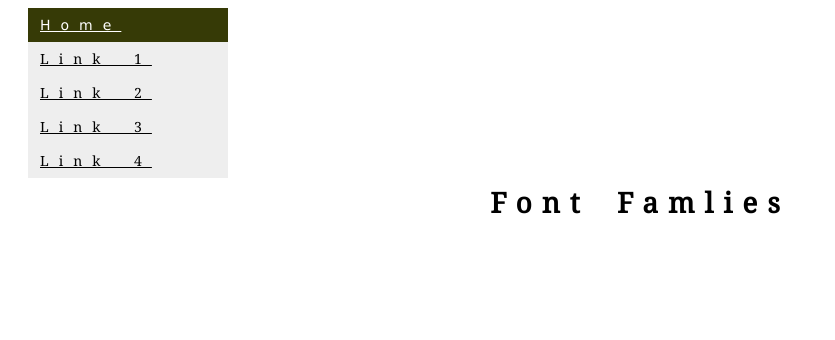
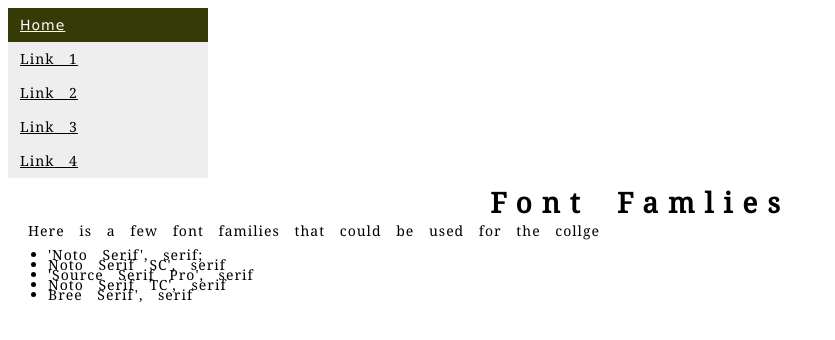
Before and after one commit to Nurbrock7/css_challenges, a plain HTML site: page Challenge_2/index.html in a window 1280 px wide. Shown: the whole page, without its empty margins (0-835 px from the left). Drawn offline with Linux system fonts and the light colour scheme.

Commit message:
update css_challenges

```diff
--- a/Challenge_2/css.css
+++ b/Challenge_2/css.css
@@ -6,7 +6,7 @@ body{
     font-family: 'Noto Serif', serif;
     font-size: 14px;
     line-height: 10px;
-    letter-spacing: 10px;
+    letter-spacing: 1px;
     word-spacing: 10px;
     background-color:
 }
@@ -22,7 +22,7 @@ p {
 
 .vertical-menu {
     width: 200px;
-    margin-left: 20px;
+
   }
 
   .vertical-menu a {
@@ -43,3 +43,7 @@ p {
     color: white;
     font-family: Verdana, Geneva, Tahoma, sans-serif;
   }
+
+  li {
+      letter-spacing: none ;
+  }
--- a/Challenge_2/index.html
+++ b/Challenge_2/index.html
@@ -20,5 +20,18 @@
       </div>
 
       <h1 class="Heading_1">Font Famlies</h1>
+
+      <section>
+        <p>Here is a few font families that could be used for the collge</p>
+      </section>
+
+      <ul>
+        <li>'Noto Serif', serif;</li>
+        <li>Noto Serif SC', serif
+          <li>'Source Serif Pro', serif</li>
+          <li>Noto Serif TC', serif</li>
+          <li>Bree Serif', serif</li>
+        </li>
+      </ul>
 </body>
 </html>
```
